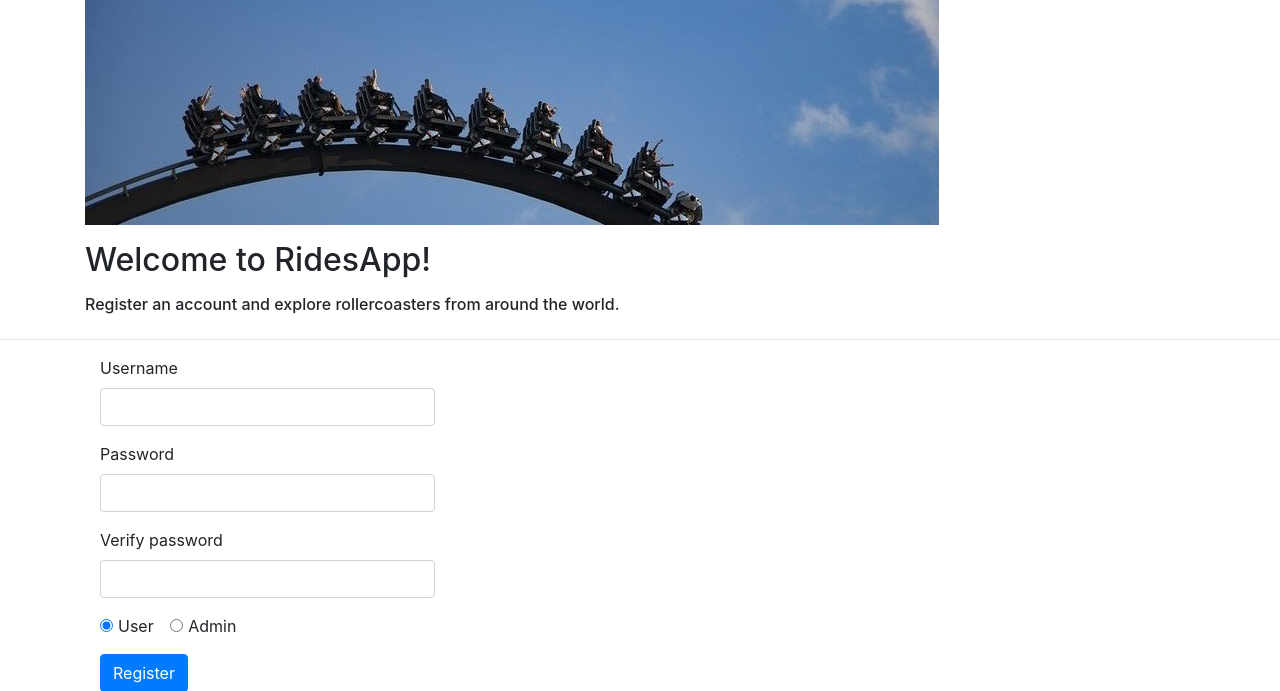
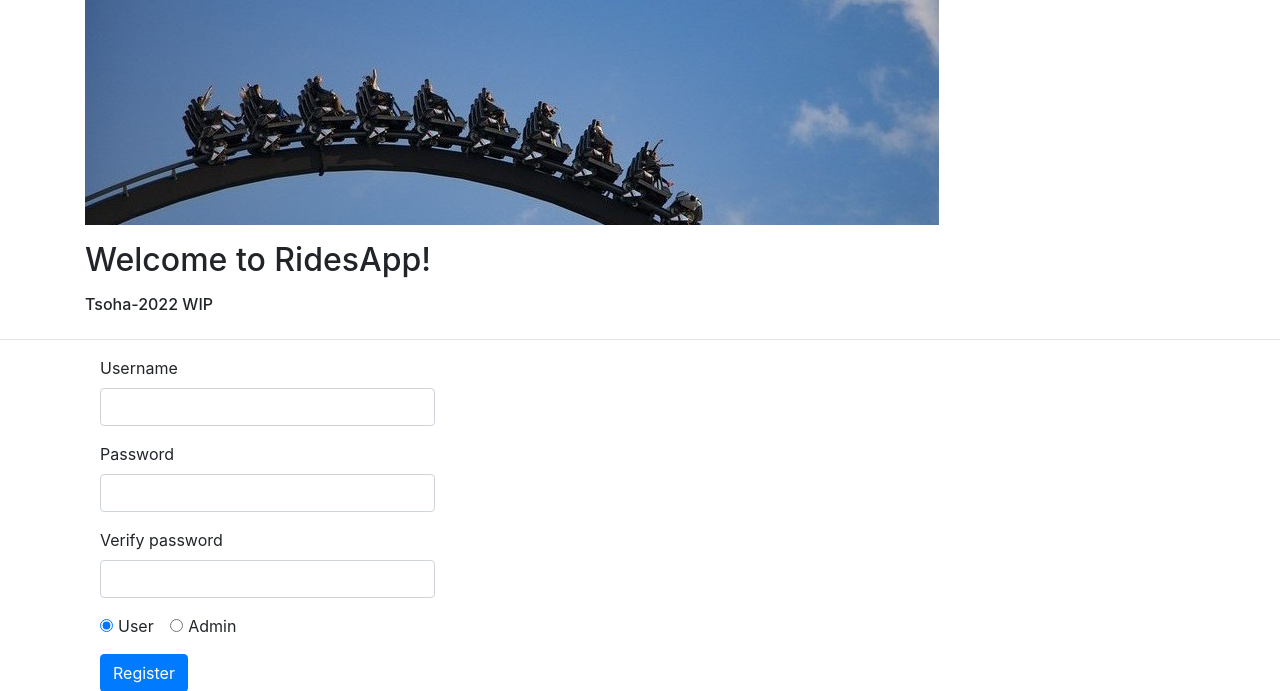
Before and after one commit to weverhall/tsoha, a Flask app: page /register in a window 1280 px wide. Shown: the part 57-748 px from the top of the page. Run offline with Flask 2, Linux system fonts and the light colour scheme; some libraries are stand-ins or nearby versions.

Commit message:
reformat code

```diff
--- a/rides.py
+++ b/rides.py
@@ -5,11 +5,9 @@ def fetch_rides():
     sql = "SELECT id, name FROM rides ORDER BY name"
     return db.session.execute(sql).fetchall()
 
-
 def fetch_ride_data(ride_id):
     sql = "SELECT name, description FROM rides WHERE rides.id=:ride_id"
     return db.session.execute(sql, {"ride_id": ride_id}).fetchone()
-
 
 def new_ride(name, description):
     sql = """INSERT INTO rides (name, description) VALUES (:name, :description)
--- a/routes.py
+++ b/routes.py
@@ -7,7 +7,6 @@ import users
 @app.route("/")
 def index():
     return render_template("index.html")
-
 
 @app.route("/login", methods=["GET", "POST"])
 def login():
@@ -21,12 +20,10 @@ def login():
         else:
             return render_template("error.html", message="Wrong username or password")
 
-
 @app.route("/logout")
 def logout():
     users.logout()
     return redirect("/")
-
 
 @app.route("/register", methods=["GET", "POST"])
 def register():
@@ -55,11 +52,9 @@ def register():
                 message="Registering new account failed")
         return redirect("/")
 
-
 @app.route("/all", methods=["GET", "POST"])
 def show_all():
     return render_template("all.html", rides=rides.fetch_rides())
-
 
 @app.route("/new", methods=["GET", "POST"])
 def new_ride():
@@ -82,7 +77,6 @@ def new_ride():
         ride_id = rides.new_ride(name, description)
         return redirect("/ride/" + str(ride_id))
 
-
 @app.route("/ride/<int:ride_id>")
 def show_ride(ride_id):
     data = rides.fetch_ride_data(ride_id)
--- a/templates/layout.html
+++ b/templates/layout.html
@@ -41,8 +41,7 @@
       <p>
         <h2>Welcome to RidesApp!</h2>
         <p>
-        <h6>Register an account and explore rollercoasters from around the world.
-        </h6>
+        <h6>Tsoha-2022 WIP</h6>
     </div>
   </div>
 </div>
```
